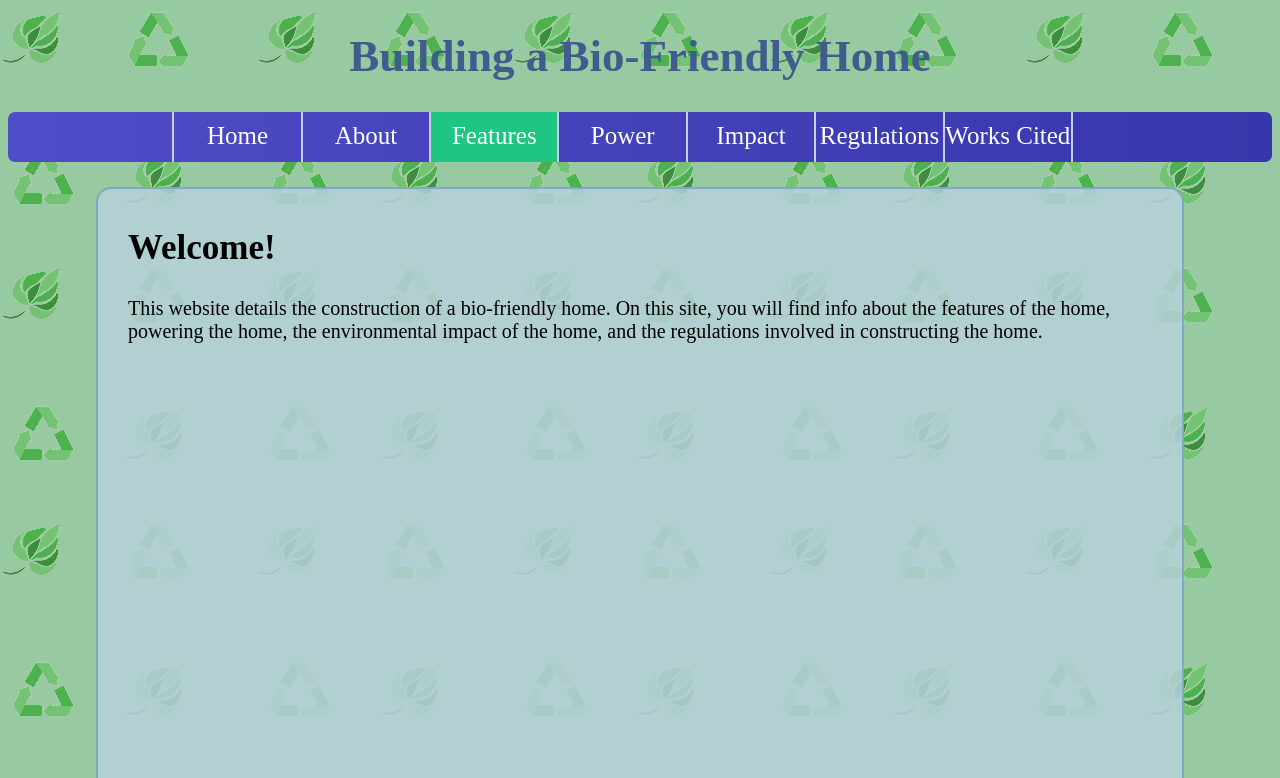
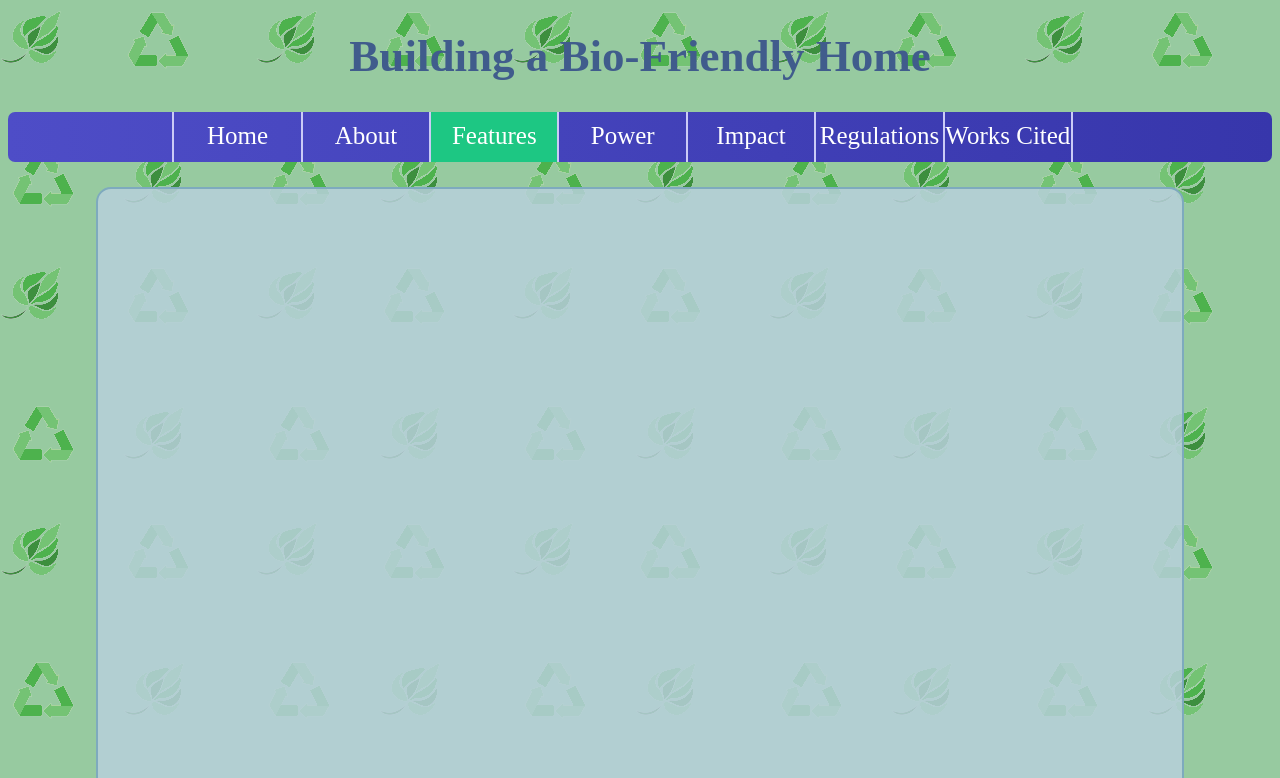
Before and after one commit to Hookshot-ZC/np-bpa-web-design-team-2020, a plain HTML site: page features.html in a window 1280 px wide. Shown: the top 778 px of the page. Drawn offline with Linux system fonts and the light colour scheme.

Commit message:
Removed temporary text

```diff
--- a/features.html
+++ b/features.html
@@ -20,8 +20,7 @@
 		</div>
 
 		<div id="maincontent">
-			<h2>Welcome!</h2>
-			<p>This website details the construction of a bio-friendly home. On this site, you will find info about the features of the home, powering the home, the environmental impact of the home, and the regulations involved in constructing the home.</p>
+
 		</div>
 
 		<div id="footer">
```
Also changed, not shown: impact.html (+1 -2 lines), power.html (+1 -2 lines), regulations.html (+1 -2 lines), workscited.html (+1 -2 lines).
